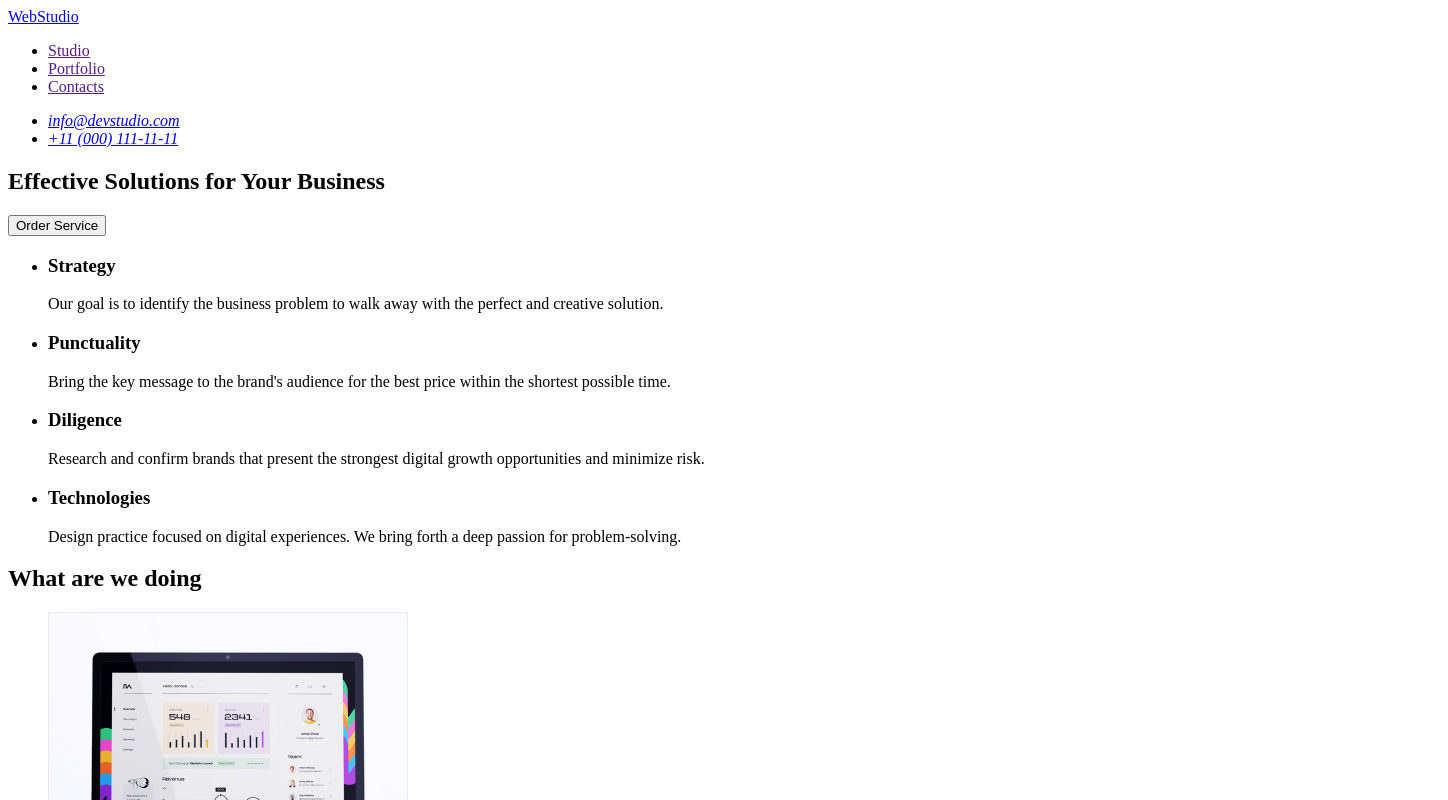
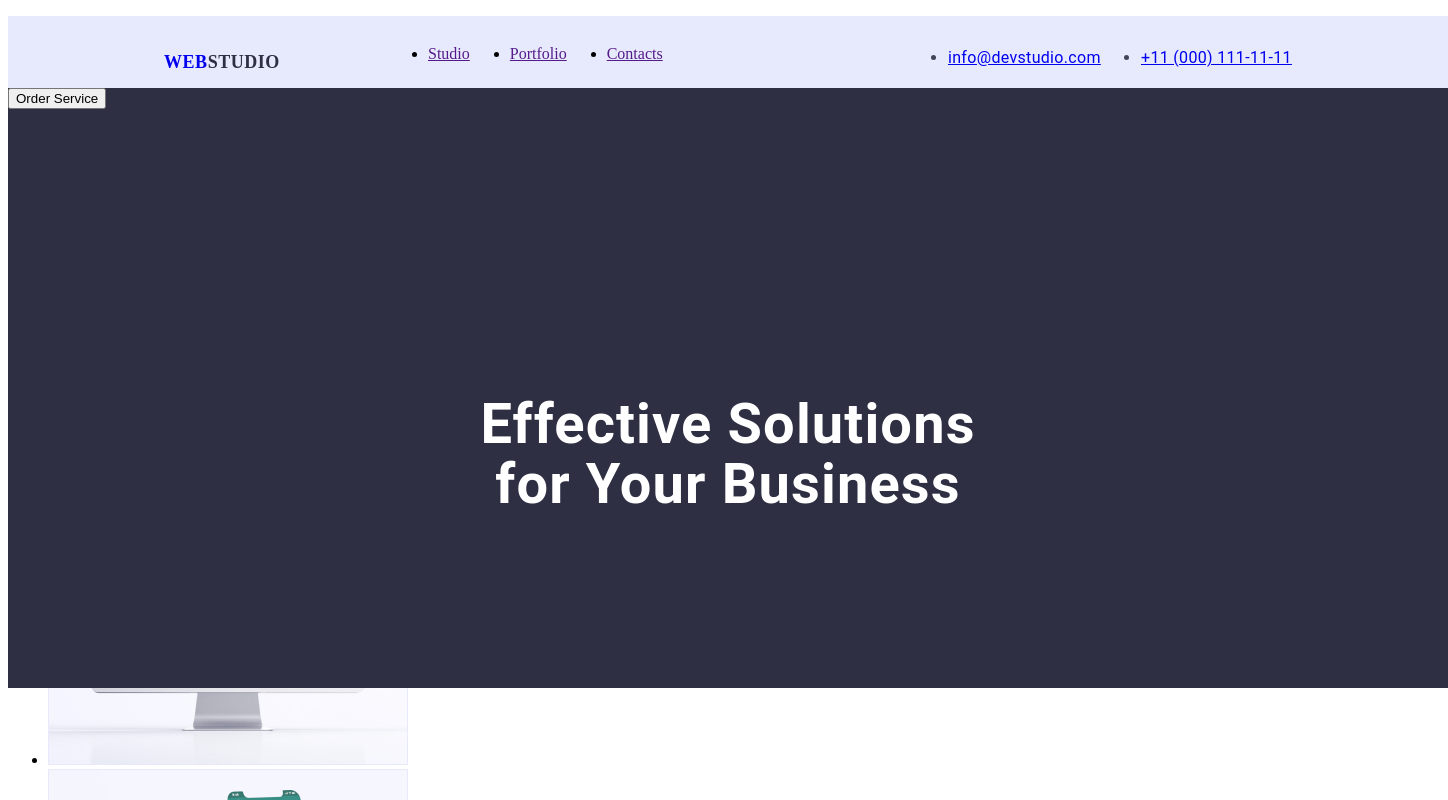
Before and after one commit to AlexTsisser/goit-murkup-hw-02, a plain HTML site: page index.html in a window 1280 px wide. Shown: the top 800 px of the page, 1448 px wide, since content can reach past the window. Drawn offline with Linux system fonts and the light colour scheme.

Commit message:
cssstart

```diff
--- /dev/null
+++ b/css/styles.css
@@ -0,0 +1,159 @@
+.body {
+    position: relative;
+    width: 1440px;
+    height: 2592px;
+
+    background: #FFFFFF;
+}
+
+/* top line */
+.header {
+    padding: 0;
+    margin: 0;
+    display: block;
+    background-color: #E7E9FC;
+    width: 1440px;
+    height: 72px;
+    left: 0px;
+    top: 0px;
+
+}
+
+.logo {
+    position: absolute;
+    width: 115px;
+    height: 24px;
+    left: 156px;
+    top: 34px;
+
+    font-family: 'Raleway';
+    font-style: normal;
+    font-weight: 800;
+    font-size: 18px;
+    line-height: 21px;
+
+    display: flex;
+    align-items: center;
+    letter-spacing: 0.03em;
+    text-transform: uppercase;
+    text-decoration: none;
+
+
+    color: #4D5AE5 flex: none;
+    order: 1;
+    flex-grow: 0;
+}
+
+.logo>.logo2 {
+    color: #2E2F42;
+}
+
+.nav-link {
+    display: flex;
+    flex-direction: row;
+    align-items: center;
+    gap: 40px;
+
+    position: absolute;
+    width: 261px;
+    height: 24px;
+    left: 380px;
+    top: 10px;
+}
+
+.contacts>.contacts-1 {
+
+    position: absolute;
+    width: 153px;
+    height: 24px;
+    left: 940px;
+    top: 30px;
+
+    font-family: 'Roboto';
+    font-style: normal;
+    font-weight: 400;
+    font-size: 16px;
+    line-height: 24px;
+    letter-spacing: 0.02em;
+
+    color: #434455;
+}
+
+.contacts>.contacts-2 {
+    position: absolute;
+    width: 151px;
+    height: 24px;
+    left: 1133px;
+    top: 30px;
+
+    color: #434455;
+}
+
+/* section-0 */
+
+.section-0 {
+
+    position: absolute;
+    width: 1440px;
+    height: 600px;
+    left: 0px;
+    top: 72px;
+
+    /* NAVY BLUE */
+
+    background: #2E2F42;
+}
+
+.title {
+    /* Effective Solutions for Your Business */
+
+
+    position: absolute;
+    width: 496px;
+    height: 120px;
+    left: 472px;
+    top: 260px;
+
+    /* Header 1 */
+
+    font-family: 'Roboto';
+    font-style: normal;
+    font-weight: 700;
+    font-size: 56px;
+    line-height: 60px;
+    /* or 107% */
+
+    text-align: center;
+    letter-spacing: 0.02em;
+
+    /* WHITE */
+
+    color: #FFFFFF;
+
+    .section-1 {
+        width: 1128px;
+        height: 104px;
+        left: 156px;
+        top: 792px;
+    }
+
+    .section-2 {
+        width: 1128px;
+        height: 412px;
+        left: 156px;
+        top: 1016px;
+    }
+
+    .section-3 {
+        width: 1440px;
+        height: 732px;
+        left: 0px;
+        top: 1548px;
+    }
+
+    .footer {
+        width: 1440px;
+        height: 312px;
+        left: 0px;
+        top: 2280px;
+    }
--- a/index.html
+++ b/index.html
@@ -5,16 +5,19 @@
     <meta http-equiv="X-UA-Compatible" content="IE=edge" />
     <meta name="viewport" content="width=device-width, initial-scale=1.0" />
     <title>WebStudio</title>
+    <link rel="stylesheet" href="./css/styles.css" />
   </head>
-  <body>
-    <header>
+  <body class="body">
+    <header class="header">
       <!-- navigation -->
-      <nav>
+      <nav class="navigat">
         <!-- logo -->
-        <a href="./index.html">WebStudio</a>
+        <a class="logo" href="./index.html"
+          ><span class="logo1">Web</span><span class="logo2">Studio</span></a
+        >
 
         <!--navigation -->
-        <ul>
+        <ul class="nav-link">
           <li><a href="">Studio</a></li>
           <li><a href="">Portfolio</a></li>
           <li><a href="">Contacts</a></li>
@@ -23,22 +26,26 @@
 
       <!-- contacts -->
       <address>
-        <ul>
-          <li><a href="mailto:info@devstudio.com">info@devstudio.com</a></li>
-          <li><a href="tel:+110001111111">+11 (000) 111-11-11</a></li>
+        <ul class="contacts">
+          <li class="contacts-1">
+            <a href="mailto:info@devstudio.com">info@devstudio.com</a>
+          </li>
+          <li class="contacts-1 contacts-2">
+            <a href="tel:+110001111111">+11 (000) 111-11-11</a>
+          </li>
         </ul>
       </address>
     </header>
 
     <main>
-      <section>
+      <section class="section-0">
         <!-- Hero image -->
-        <h1>Effective Solutions for Your Business</h1>
-        <button type="button">Order Service</button>
+        <h1 class="title">Effective Solutions for Your Business</h1>
+        <button class="title-button" type="button">Order Service</button>
       </section>
 
       <!-- Section_1 -->
-      <section>
+      <section class="section-1">
         <h2 hidden>Section2</h2>
         <ul>
           <li>
@@ -73,7 +80,7 @@
       </section>
 
       <!-- Section_2 -->
-      <section>
+      <section class="section-2">
         <h2>What are we doing</h2>
         <ul>
           <li>
@@ -94,7 +101,7 @@
       </section>
 
       <!-- Section_3 -->
-      <section>
+      <section class="section-3">
         <h2>Our Team</h2>
         <ul>
           <li>
@@ -141,7 +148,7 @@
       </section>
     </main>
     <!-- footer -->
-    <footer>
+    <footer class="footer">
       <a href="./index.html">WebStudio</a>
       <p>
         Increase the flow of customers and sales for your business with digital
```
